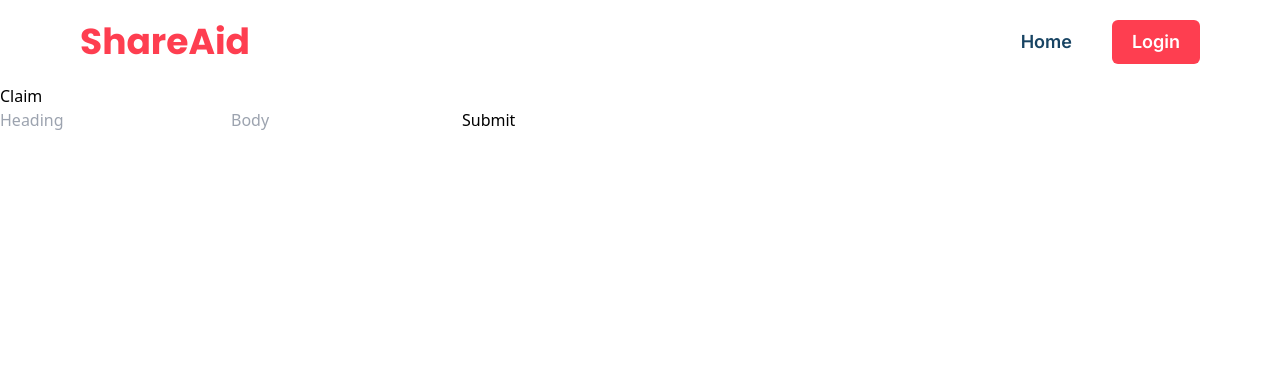
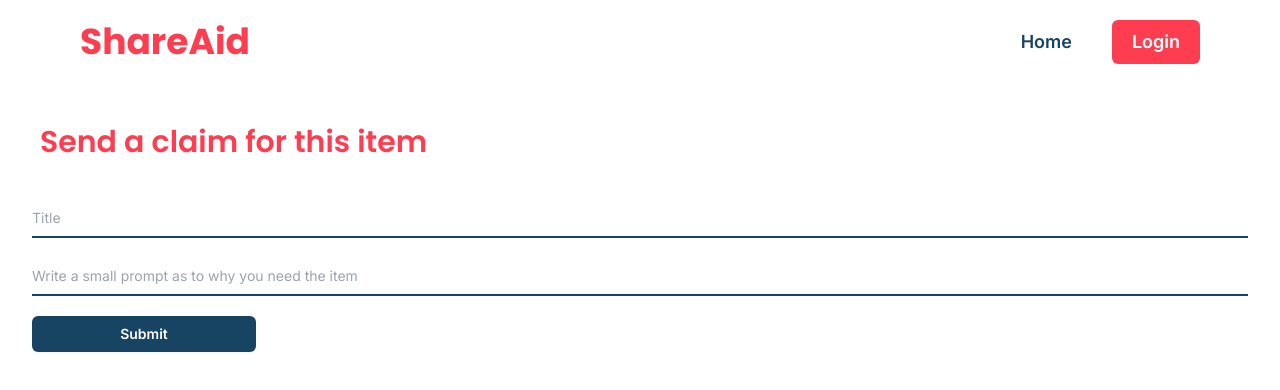
Before and after one commit to Manan-Bhatia/Donation-App-Frontend, a React (Vite) app: page /claim/1 in a window 1280 px wide. Shown: the top 390 px of the page. Built offline with nearby package versions, Linux system fonts and the light colour scheme.

Commit message:
Claim beautified

```diff
--- a/src/Claim.jsx
+++ b/src/Claim.jsx
@@ -7,7 +7,9 @@ import { useParams } from "react-router-dom";
 
 export default function App() {
   if (localStorage.getItem("token")) {
-        axios.defaults.headers.common["Authorization"] = `Token ${localStorage.getItem("token")}`;
+    axios.defaults.headers.common[
+      "Authorization"
+    ] = `Token ${localStorage.getItem("token")}`;
   }
   const { donationID } = useParams();
 
@@ -34,22 +36,40 @@ export default function App() {
 
   return (
     <>
-            <h1>Claim</h1>
-            <form onSubmit={handleSubmit}>
+      <h1 className="py-10 px-10 font-poppins font-semibold text-3xl text-pink">
+        Send a claim for this item
+      </h1>
+      <div className="px-8 w-100 flex flex-col gap-4">
+        <form
+          className="flex flex-col gap-5 font-inter "
+          onSubmit={handleSubmit}
+        >
+          <div className="flex flex-col gap-2">
             <input
+              className=" py-1.5 border-b-2  focus:outline-none  text-blue placeholder:text-gray-400 sm:text-sm sm:leading-6"
               type="text"
               name="heading"
-                    placeholder="Heading"
+              placeholder="Title"
               onChange={handleChange}
             />
+          </div>
+          <div className="flex flex-col gap-2">
             <input
+              className="w-50%  py-1.5 border-b-2 focus:outline-none  text-blue placeholder:text-gray-400 sm:text-sm sm:leading-6"
               type="text"
               name="body"
-                    placeholder="Body"
+              placeholder="Write a small prompt as to why you need the item"
               onChange={handleChange}
             />
-                <button type="submit">Submit</button>
+          </div>
+          <button
+            type="submit"
+            className="flex w-56 justify-center rounded-md bg-blue px-3 py-1.5 text-sm font-semibold leading-6 text-white shadow-sm hover:bg-indigo-500 focus-visible:outline focus-visible:outline-2 focus-visible:outline-offset-2 focus-visible:outline-indigo-600"
+          >
+            Submit
+          </button>
         </form>
+      </div>
     </>
   );
 }
```
Lines whose indentation alone changed are shown as unchanged.
